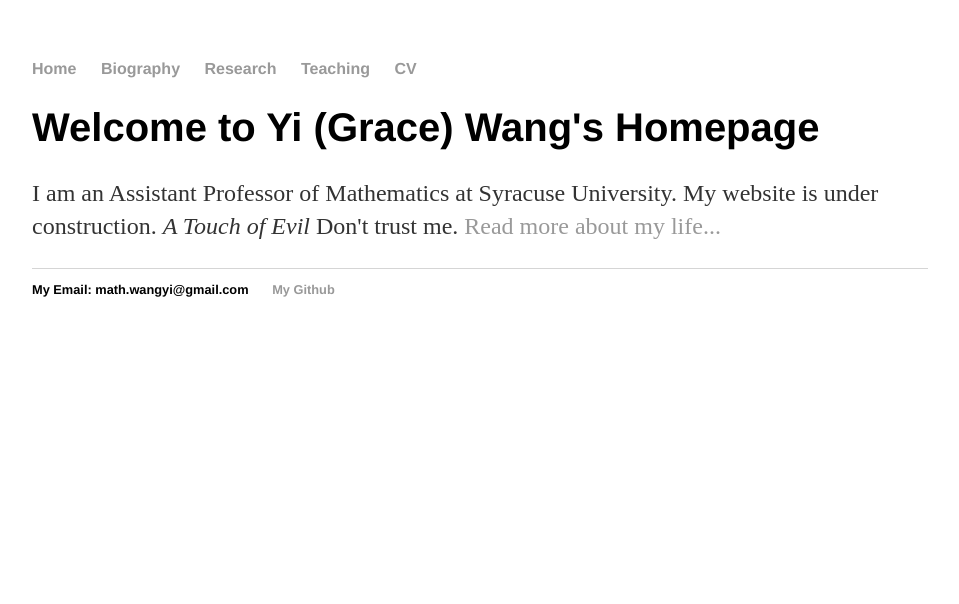
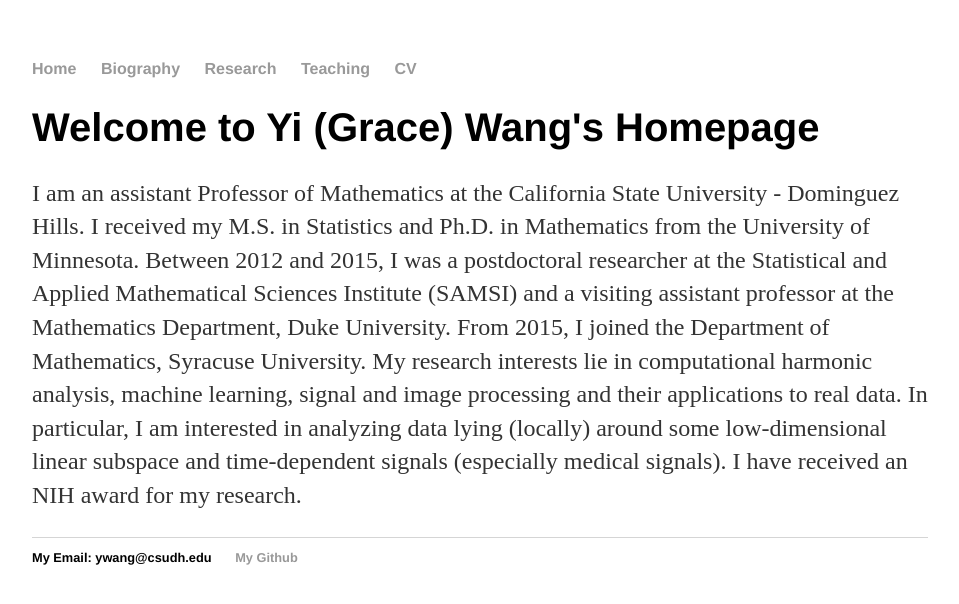
Before and after one commit to mathGrace/mathGrace.github.io, a Jekyll site: the page index.html, which Jekyll copies as it is, in a window 1280 px wide. Shown: the top 604 px of the page, without its empty margins (160-1119 px from the left). Built offline with Jekyll 4.4.1, drawn with Linux system fonts in a browser that asks for light colours.

Commit message:
Update index.html

```diff
--- a/index.html
+++ b/index.html
@@ -18,14 +18,16 @@
 		<div class="container">
     		<div class="blurb">
         		<h1>Welcome to Yi (Grace) Wang's Homepage</h1>
-				<p>I am an Assistant Professor of Mathematics at Syracuse University. My website is under construction.
+				<p>I am an assistant Professor of Mathematics at the California State University - Dominguez Hills. I received my M.S. in Statistics and Ph.D. in Mathematics from the University of Minnesota. Between 2012 and 2015, I was a postdoctoral researcher at the Statistical and Applied Mathematical Sciences Institute (SAMSI) and a visiting assistant professor at the Mathematics Department, Duke University. From 2015, I joined the Department of Mathematics, Syracuse University.
 
-					<em>A Touch of Evil</em> Don't trust me. <a href="/about">Read more about my life...</a></p>
+My research interests lie in computational harmonic analysis, machine learning, signal and image processing and their applications to real data.  In particular, I am interested in analyzing data lying (locally) around some low-dimensional linear subspace and time-dependent signals (especially medical signals).
+
+I have received an NIH award for my research.</p>
     		</div><!-- /.blurb -->
 		</div><!-- /.container -->
 		<footer>
     		<ul>
-        		<li>My Email: math.wangyi@gmail.com</li>
+        		<li>My Email: ywang@csudh.edu</li>
         		<li><a href="https://github.com/mathGrace">My Github</a></li>
 			</ul>
 		</footer>
```
